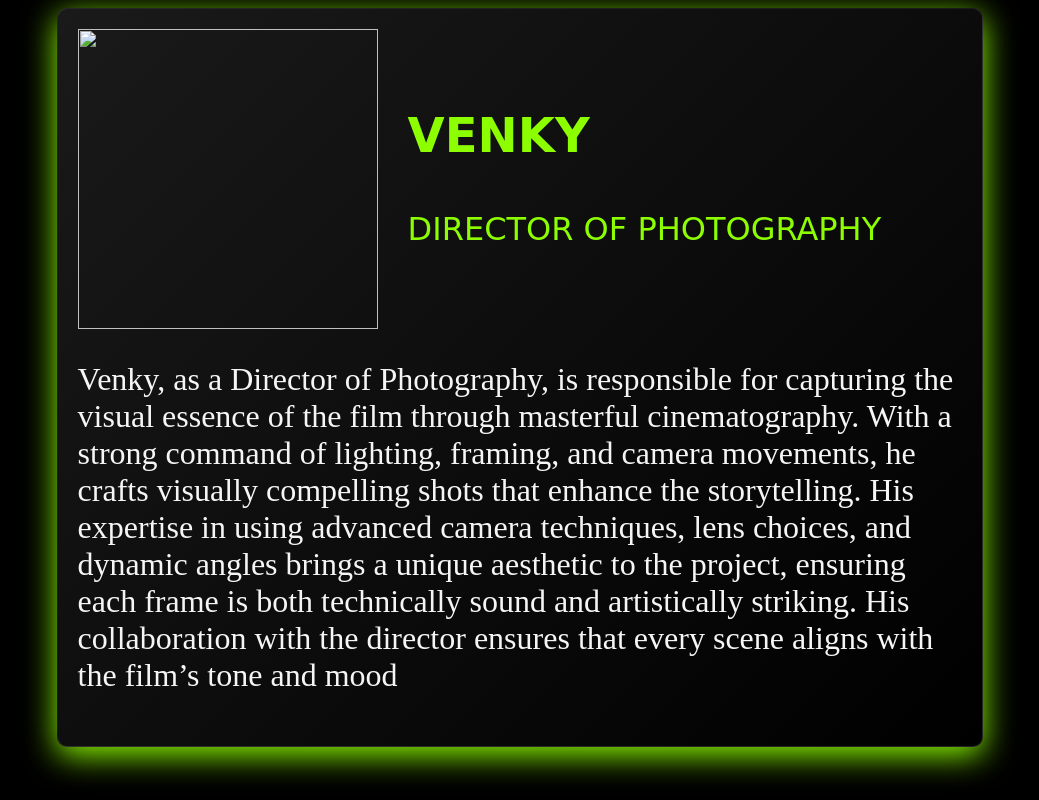
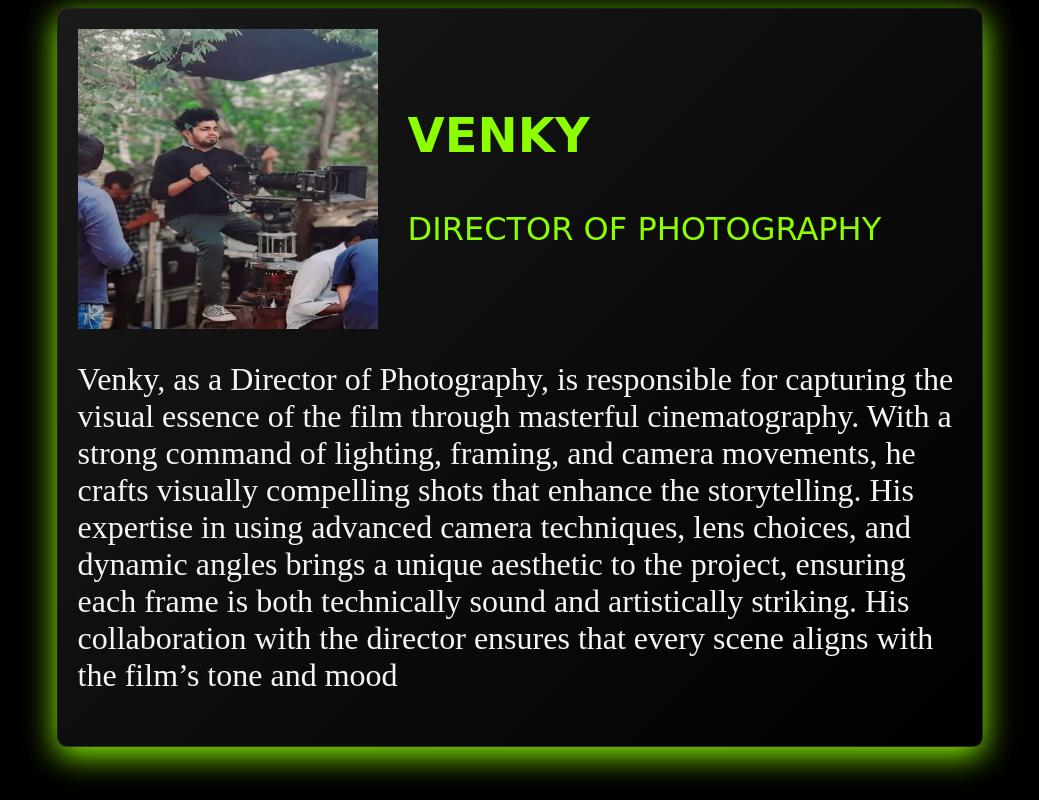
Before and after one commit to Praween-em/Production-Files, a plain HTML site: page venky.html in a window 1280 px wide. Shown: the whole page, without its empty margins (120-1159 px from the left). Drawn offline with Linux system fonts and the light colour scheme.

Commit message:
Update venky.html

```diff
--- a/venky.html
+++ b/venky.html
@@ -9,7 +9,7 @@
 <body>
     <div class="Team_card">
         <div class="teams_card">
-            <img class="image" style="height:300px; width:300px; justify-self:left;" src=".jpg">
+            <img class="image" style="height:300px; width:300px; justify-self:left;" src="VENKY.jpg">
             <div style="display: flex; flex-direction:column;padding:30px">
             <h3 style="font-family: cursive;font-size: 3.0rem;">VENKY</h3>
             <p style="font-size: 2rem; font-family:cursive">DIRECTOR OF PHOTOGRAPHY</p>
```
